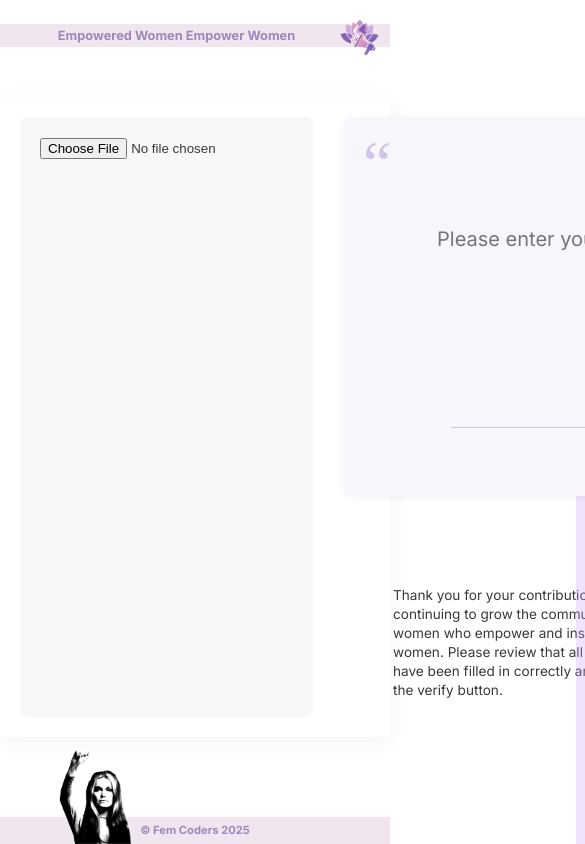
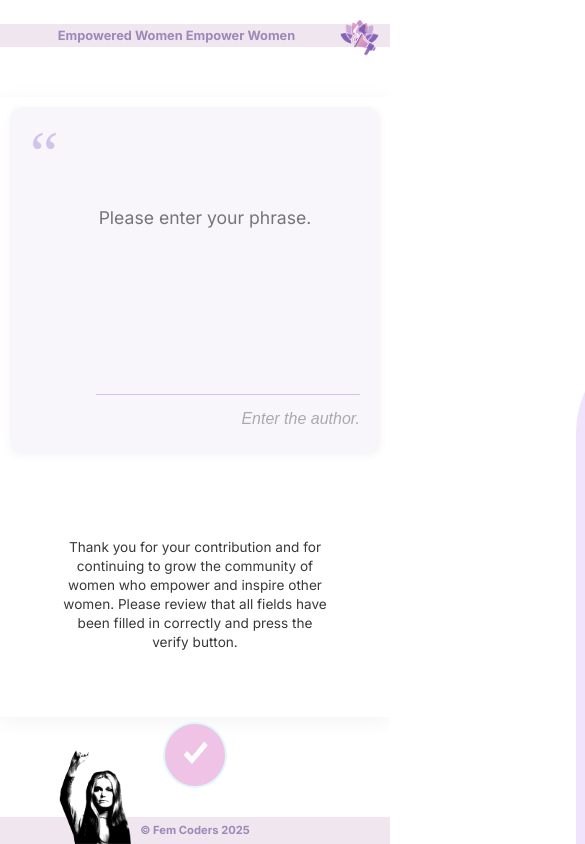
Before and after one commit to Leonela88/Empowering-Phrases-App, a React (Vite) app: page / in a window 390 px wide. Shown: the top 844 px of the page, 585 px wide, since content can reach past the window. Built offline with nearby package versions, Linux system fonts and the light colour scheme.

Commit message:
feat(ui): add new phrase form with responsive layout and image upload

```diff
--- a/src/components/NewPhraseForm.module.css
+++ b/src/components/NewPhraseForm.module.css
@@ -128,3 +128,69 @@
   width: 30px;
   height: 30px;
 }
+
+
+@media (width <= 576px) {
+    .container {
+        display: flex;
+        flex-direction: column;
+        padding: 15px;
+        gap: 20px;
+    }
+
+    .container form {
+        order: 1;
+        width: 100%;
+        padding: 0;
+    }
+
+    .img {
+        order: 2;
+        width: 100%;
+        min-height: 180px;
+        max-height: 250px;
+    }
+
+
+    .phrasePanel {
+        padding: 20px;
+        font-size: 0.9rem;
+    }
+}
+    @media (width <= 576px) {
+    .container {
+        display: flex;
+        flex-direction: column;
+        padding: 10px;
+    }
+
+
+    .img {
+        display: none;
+    }
+
+    .container form {
+        width: 100%;
+        padding: 0;
+    }
+
+    .phrasePanel {
+        padding: 20px;
+        margin-bottom: 15px;
+    }
+
+    .phrasePanel textarea {
+        font-size: 1.1rem;
+        min-height: 120px;
+    }
+
+    .footer {
+        flex-direction: column;
+        gap: 20px;
+        text-align: center;
+    }
+
+    .footer p {
+        max-width: 100%;
+    }
+}
```
